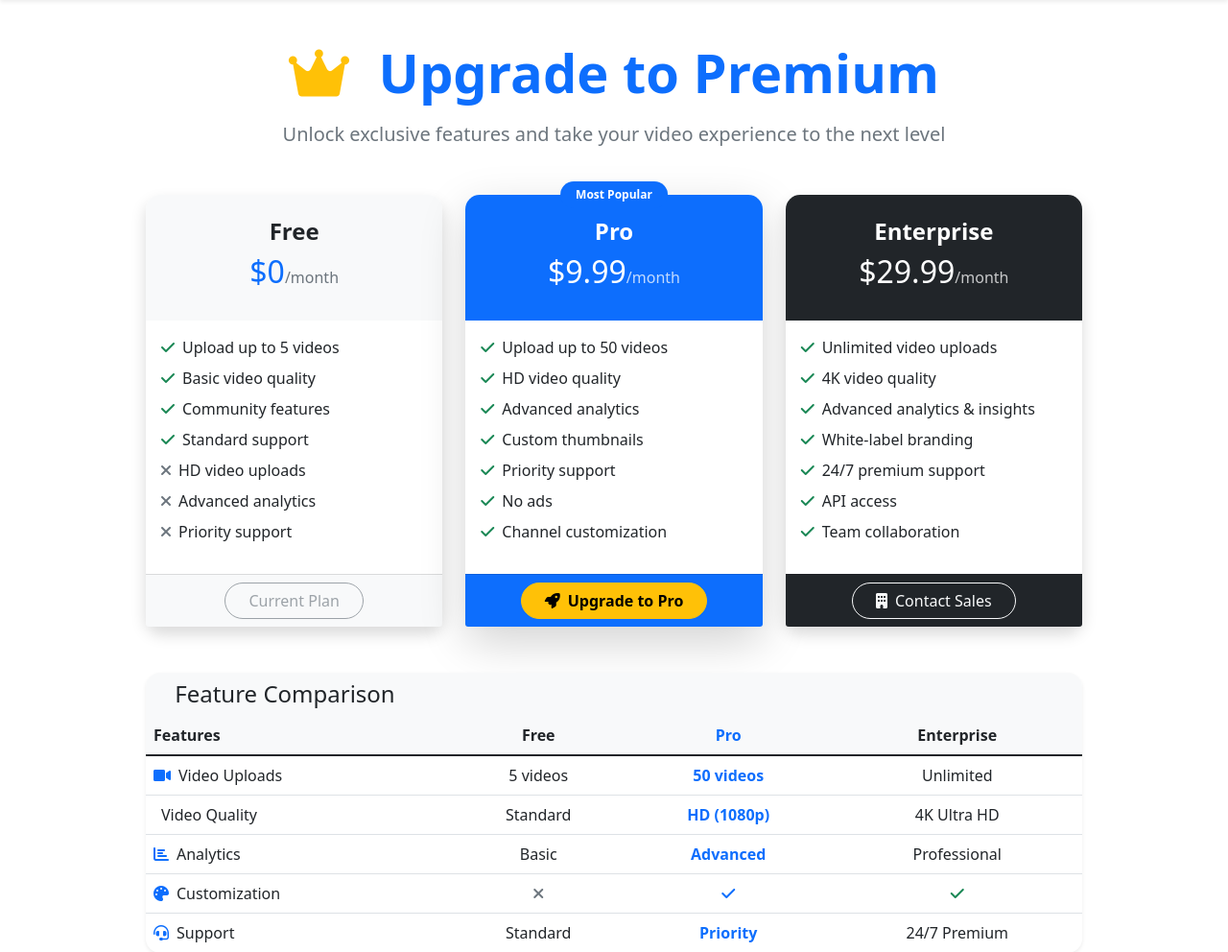
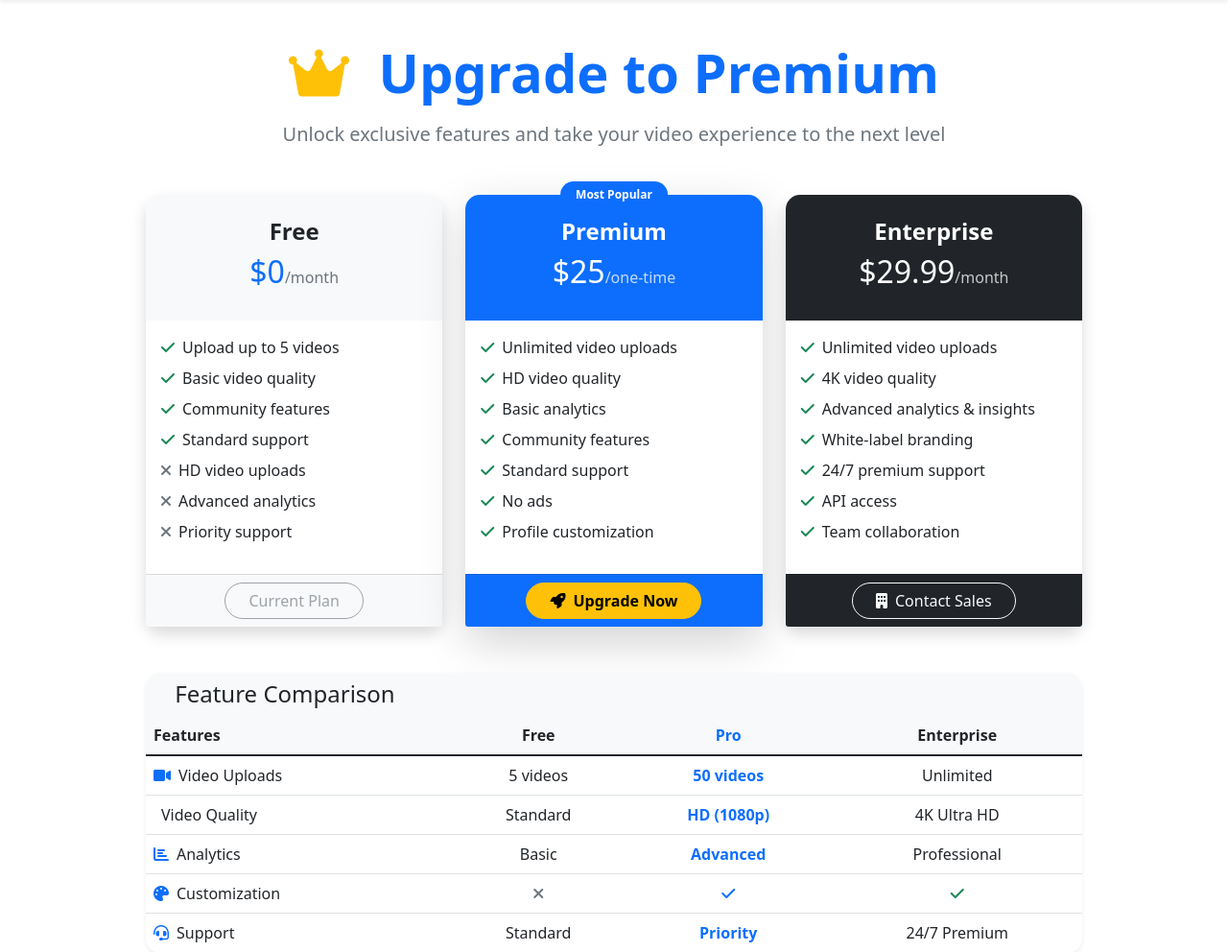
Before and after one commit to koud-dany/SectioduWeb, a Flask app: page /upgrade in a window 1280 px wide. Shown: the part 62-1054 px from the top of the page at 96% size. Run offline with Flask 3, Linux system fonts and the light colour scheme; the visitor is signed in with stand-in values (Sample User, id 1); data comes from the database, SQL or seed files in the repository; some libraries are stand-ins or nearby versions.

Commit message:
Implement payment system - require  payment before video upload, add Stripe integration, create paid_required decorator

```diff
--- a/app.py
+++ b/app.py
@@ -11,6 +11,18 @@ from config import Config
 app = Flask(__name__)
 app.config.from_object(Config)
 
+# Template context processor to make payment status available in all templates
+@app.context_processor
+def inject_user_status():
+    if 'user_id' in session:
+        conn = sqlite3.connect('tournament.db')
+        c = conn.cursor()
+        c.execute('SELECT is_paid FROM users WHERE id = ?', (session['user_id'],))
+        result = c.fetchone()
+        conn.close()
+        return {'current_user_is_paid': result[0] if result else False}
+    return {'current_user_is_paid': False}
+
 # Ensure upload directory exists
 os.makedirs(app.config['UPLOAD_FOLDER'], exist_ok=True)
 os.makedirs('static/thumbnails', exist_ok=True)
@@ -27,7 +39,7 @@ def init_db():
         username TEXT UNIQUE NOT NULL,
         email TEXT UNIQUE NOT NULL,
         password_hash TEXT NOT NULL,
-        is_paid BOOLEAN DEFAULT TRUE,
+        is_paid BOOLEAN DEFAULT FALSE,
         registration_date TIMESTAMP DEFAULT CURRENT_TIMESTAMP,
         first_name TEXT,
         last_name TEXT,
@@ -308,6 +320,27 @@ def login_required(f):
         return f(*args, **kwargs)
     return decorated_function
 
+def paid_required(f):
+    @wraps(f)
+    def decorated_function(*args, **kwargs):
+        if 'user_id' not in session:
+            flash('Please log in to access this page.')
+            return redirect(url_for('login'))
+
+        # Check if user has paid
+        conn = sqlite3.connect('tournament.db')
+        c = conn.cursor()
+        c.execute('SELECT is_paid FROM users WHERE id = ?', (session['user_id'],))
+        user = c.fetchone()
+        conn.close()
+
+        if not user or not user[0]:
+            flash('Payment required to access this feature. Please upgrade your account.', 'warning')
+            return redirect(url_for('upgrade'))
+
+        return f(*args, **kwargs)
+    return decorated_function
+
 @app.context_processor
 def inject_user_avatar():
     """Inject current user's avatar into all templates"""
@@ -477,10 +510,10 @@ def register():
         conn = sqlite3.connect('tournament.db')
         c = conn.cursor()
         try:
-            c.execute('INSERT INTO users (username, email, password_hash) VALUES (?, ?, ?)',
-                     (username, email, password_hash))
+            c.execute('INSERT INTO users (username, email, password_hash, is_paid) VALUES (?, ?, ?, ?)',
+                     (username, email, password_hash, False))
             conn.commit()
-            flash('Registration successful! Please log in.')
+            flash('Registration successful! Please upgrade to premium to start uploading videos.')
             return redirect(url_for('login'))
         except sqlite3.IntegrityError:
             flash('Username or email already exists')
@@ -515,8 +548,13 @@ def dashboard():
         video_list[4] = float(video_list[4]) if video_list[4] is not None else 0.0  # average_rating
         user_videos.append(tuple(video_list))
 
+    # Get user's payment status
+    c.execute('SELECT is_paid FROM users WHERE id = ?', (session['user_id'],))
+    payment_result = c.fetchone()
+    user_payment_status = payment_result[0] if payment_result else False
+
     conn.close()
-    return render_template('dashboard.html', user_videos=user_videos)
+    return render_template('dashboard.html', user_videos=user_videos, is_paid=user_payment_status)
 
 @app.route('/videos')
 def videos():
@@ -568,6 +606,7 @@ def videos():
 
 @app.route('/upload_video', methods=['GET', 'POST'])
 @login_required
+@paid_required
 def upload_video():
     if request.method == 'POST':
         try:
@@ -1157,6 +1196,57 @@ def upgrade():
     """Upgrade/subscription page"""
     return render_template('upgrade.html')
 
+@app.route('/create_payment_intent', methods=['POST'])
+@login_required
+def create_payment_intent():
+    """Create a Stripe payment intent for subscription"""
+    try:
+        import stripe
+        stripe.api_key = app.config['STRIPE_SECRET_KEY']
+
+        intent = stripe.PaymentIntent.create(
+            amount=app.config['PARTICIPANT_FEE'],  # $25 in cents
+            currency='usd',
+            metadata={
+                'user_id': session['user_id'],
+                'type': 'subscription'
+            }
+        )
+
+        return jsonify({
+            'client_secret': intent.client_secret
+        })
+    except Exception as e:
+        return jsonify({'error': str(e)}), 400
+
+@app.route('/confirm_payment', methods=['POST'])
+@login_required
+def confirm_payment():
+    """Confirm payment and update user status"""
+    try:
+        import stripe
+        stripe.api_key = app.config['STRIPE_SECRET_KEY']
+
+        payment_intent_id = request.json.get('payment_intent_id')
+
+        # Verify payment intent
+        intent = stripe.PaymentIntent.retrieve(payment_intent_id)
+
+        if intent.status == 'succeeded' and intent.metadata.get('user_id') == str(session['user_id']):
+            # Update user payment status
+            conn = sqlite3.connect('tournament.db')
+            c = conn.cursor()
+            c.execute('UPDATE users SET is_paid = TRUE WHERE id = ?', (session['user_id'],))
+            conn.commit()
+            conn.close()
+
+            return jsonify({'success': True, 'message': 'Payment successful! You can now upload videos.'})
+        else:
+            return jsonify({'success': False, 'message': 'Payment verification failed'}), 400
+
+    except Exception as e:
+        return jsonify({'success': False, 'error': str(e)}), 400
+
 @app.route('/delete_video/<int:video_id>', methods=['POST'])
 @login_required
 def delete_video(video_id):
--- a/templates/upgrade.html
+++ b/templates/upgrade.html
@@ -48,24 +48,38 @@
                     <span class="badge bg-primary px-3 py-2 rounded-pill">Most Popular</span>
                 </div>
                 <div class="card-header bg-primary text-white text-center py-4">
-                    <h4 class="fw-bold">Pro</h4>
-                    <h2>$9.99<span class="fs-6 opacity-75">/month</span></h2>
+                    <h4 class="fw-bold">Premium</h4>
+                    <h2>$25<span class="fs-6 opacity-75">/one-time</span></h2>
                 </div>
                 <div class="card-body">
                     <ul class="list-unstyled">
-                        <li class="mb-2"><i class="fas fa-check text-success me-2"></i>Upload up to 50 videos</li>
+                        <li class="mb-2"><i class="fas fa-check text-success me-2"></i>Unlimited video uploads</li>
                         <li class="mb-2"><i class="fas fa-check text-success me-2"></i>HD video quality</li>
-                        <li class="mb-2"><i class="fas fa-check text-success me-2"></i>Advanced analytics</li>
-                        <li class="mb-2"><i class="fas fa-check text-success me-2"></i>Custom thumbnails</li>
-                        <li class="mb-2"><i class="fas fa-check text-success me-2"></i>Priority support</li>
+                        <li class="mb-2"><i class="fas fa-check text-success me-2"></i>Basic analytics</li>
+                        <li class="mb-2"><i class="fas fa-check text-success me-2"></i>Community features</li>
+                        <li class="mb-2"><i class="fas fa-check text-success me-2"></i>Standard support</li>
                         <li class="mb-2"><i class="fas fa-check text-success me-2"></i>No ads</li>
-                        <li class="mb-2"><i class="fas fa-check text-success me-2"></i>Channel customization</li>
+                        <li class="mb-2"><i class="fas fa-check text-success me-2"></i>Profile customization</li>
                     </ul>
                 </div>
                 <div class="card-footer bg-primary text-center">
-                    <button class="btn btn-warning rounded-pill px-4 fw-bold" onclick="upgradeToPro()">
-                        <i class="fas fa-rocket me-2"></i>Upgrade to Pro
+                    <button class="btn btn-warning rounded-pill px-4 fw-bold" id="upgrade-btn" onclick="initializePayment()">
+                        <i class="fas fa-rocket me-2"></i>Upgrade Now
                     </button>
+
+                    <!-- Stripe Payment Form (hidden by default) -->
+                    <div id="payment-form" style="display: none;" class="mt-3">
+                        <div id="card-element" class="form-control mb-3">
+                            <!-- Stripe Elements will create form elements here -->
+                        </div>
+                        <button id="submit-payment" class="btn btn-success rounded-pill px-4">
+                            <i class="fas fa-credit-card me-2"></i>Pay $25
+                        </button>
+                        <button id="cancel-payment" class="btn btn-outline-secondary rounded-pill px-4 ms-2" onclick="cancelPayment()">
+                            Cancel
+                        </button>
+                        <div id="payment-errors" role="alert" class="text-danger mt-2"></div>
+                    </div>
                 </div>
             </div>
         </div>
@@ -208,11 +222,112 @@
 {% endblock %}
 
 {% block scripts %}
+<!-- Stripe JavaScript -->
+<script src="https://js.stripe.com/v3/"></script>
 <script>
-function upgradeToPro() {
-    // This would integrate with Stripe or another payment processor
-    alert('Pro upgrade functionality would redirect to payment processing. This is a demo version.');
-    // window.location.href = '/payment/pro';
+// Initialize Stripe
+const stripe = Stripe('{{ config.STRIPE_PUBLISHABLE_KEY }}');
+const elements = stripe.elements();
+
+// Create an instance of the card Element
+const cardElement = elements.create('card', {
+    style: {
+        base: {
+            fontSize: '16px',
+            color: '#424770',
+            '::placeholder': {
+                color: '#aab7c4',
+            },
+        },
+    },
+});
+
+let paymentFormMounted = false;
+
+function initializePayment() {
+    const paymentForm = document.getElementById('payment-form');
+    const upgradeBtn = document.getElementById('upgrade-btn');
+
+    paymentForm.style.display = 'block';
+    upgradeBtn.style.display = 'none';
+
+    if (!paymentFormMounted) {
+        cardElement.mount('#card-element');
+        paymentFormMounted = true;
+    }
+
+    setupPaymentHandler();
+}
+
+function cancelPayment() {
+    const paymentForm = document.getElementById('payment-form');
+    const upgradeBtn = document.getElementById('upgrade-btn');
+
+    paymentForm.style.display = 'none';
+    upgradeBtn.style.display = 'block';
+}
+
+function setupPaymentHandler() {
+    const submitButton = document.getElementById('submit-payment');
+    const errorElement = document.getElementById('payment-errors');
+
+    submitButton.addEventListener('click', async function(event) {
+        event.preventDefault();
+
+        submitButton.disabled = true;
+        submitButton.innerHTML = '<i class="fas fa-spinner fa-spin me-2"></i>Processing...';
+
+        // Create payment intent
+        try {
+            const response = await fetch('/create_payment_intent', {
+                method: 'POST',
+                headers: {
+                    'Content-Type': 'application/json',
+                },
+            });
+
+            const { client_secret } = await response.json();
+
+            // Confirm payment with Stripe
+            const { error, paymentIntent } = await stripe.confirmCardPayment(client_secret, {
+                payment_method: {
+                    card: cardElement,
+                }
+            });
+
+            if (error) {
+                errorElement.textContent = error.message;
+                submitButton.disabled = false;
+                submitButton.innerHTML = '<i class="fas fa-credit-card me-2"></i>Pay $25';
+            } else {
+                // Payment succeeded, confirm with server
+                const confirmResponse = await fetch('/confirm_payment', {
+                    method: 'POST',
+                    headers: {
+                        'Content-Type': 'application/json',
+                    },
+                    body: JSON.stringify({
+                        payment_intent_id: paymentIntent.id
+                    })
+                });
+
+                const result = await confirmResponse.json();
+
+                if (result.success) {
+                    alert('Payment successful! You can now upload videos.');
+                    window.location.href = '/upload_video';
+                } else {
+                    errorElement.textContent = result.message || 'Payment verification failed';
+                    submitButton.disabled = false;
+                    submitButton.innerHTML = '<i class="fas fa-credit-card me-2"></i>Pay $25';
+                }
+            }
+        } catch (err) {
+            errorElement.textContent = 'An error occurred: ' + err.message;
+            submitButton.disabled = false;
+            submitButton.innerHTML = '<i class="fas fa-credit-card me-2"></i>Pay $25';
+        }
+    });
 }
 
 function upgradeToEnterprise() {
```
